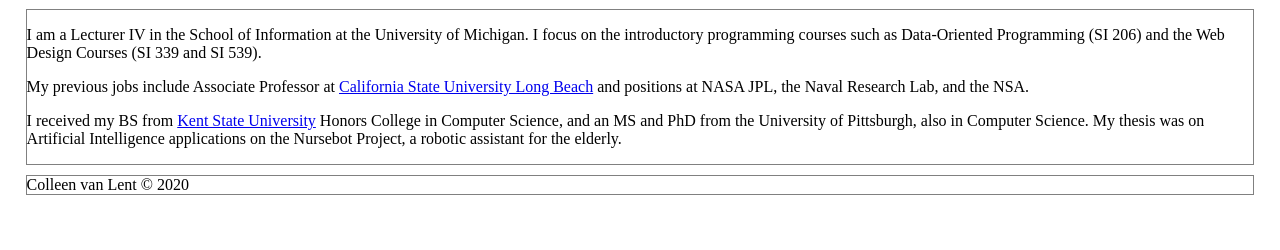
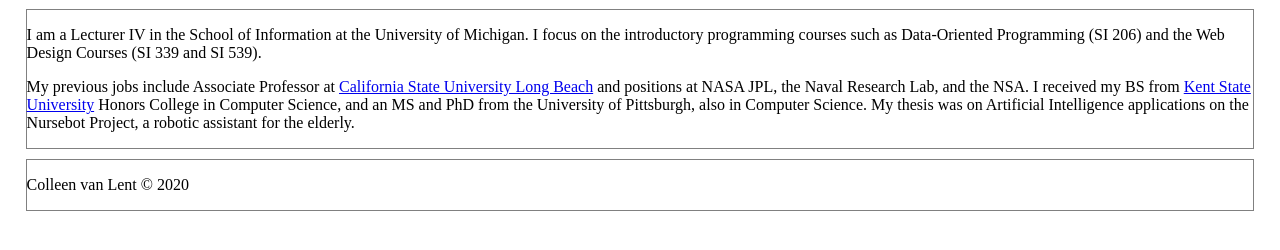
Before and after one commit to wijj/homework1, a plain HTML site: page index.html in a window 1280 px wide. Shown: the part 190-440 px from the top of the page. Drawn offline with Linux system fonts and the light colour scheme.

Commit message:
Add files via upload

```diff
--- a/index.html
+++ b/index.html
@@ -25,12 +25,11 @@
 <main>
 	<p>I am a Lecturer IV in the School of Information at the University of Michigan. I focus on the introductory programming courses such as Data-Oriented Programming (SI 206) and the Web Design Courses (SI 339 and SI 539).</p>
 
-	<p>My previous jobs include Associate Professor at <a href='https://www.csulb.edu/'>California State University Long Beach</a> and positions at NASA JPL, the Naval Research Lab, and the NSA.</p>
-	<p>I received my BS from <a href='https://www.kent.edu/Kent'>Kent State University</a> Honors College in Computer Science, and an MS and PhD from the University of Pittsburgh, also in Computer Science. My thesis was on Artificial Intelligence applications on the Nursebot Project, a robotic assistant for the elderly.</p>
+	<p>My previous jobs include Associate Professor at <a href='https://www.csulb.edu/'>California State University Long Beach</a> and positions at NASA JPL, the Naval Research Lab, and the NSA. I received my BS from <a href='https://www.kent.edu/Kent'>Kent State University</a> Honors College in Computer Science, and an MS and PhD from the University of Pittsburgh, also in Computer Science. My thesis was on Artificial Intelligence applications on the Nursebot Project, a robotic assistant for the elderly. </p>
 </main>
 
 <footer>
-	Colleen van Lent &copy; 2020
+	<p>Colleen van Lent &copy; 2020</p>
 </footer>
 </body>
 </html>
```
Also changed, not shown: family.html (+2 -2 lines).
